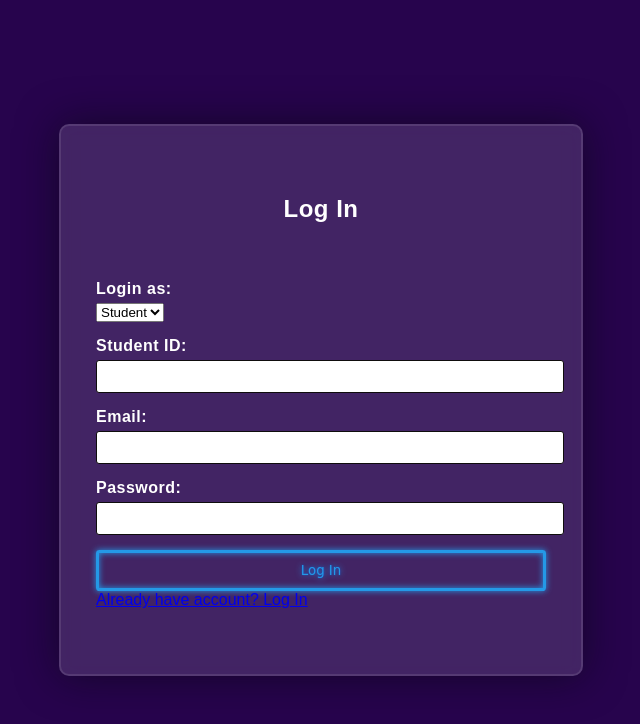
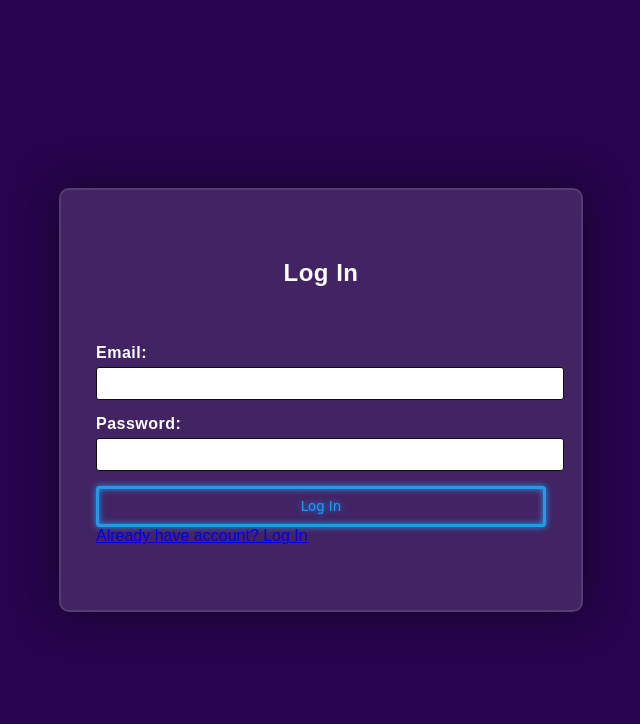
Before and after one commit to nitu2102/bracUnite, a Django app: page /login/ in a window 1280 px wide. Shown: the top 724 px of the page, without its empty margins (319-959 px from the left). Run offline with Django 4.2, Linux system fonts and the light colour scheme.

Commit message:
Sigup and 3 field login fixed

```diff
--- a/templates/login.html
+++ b/templates/login.html
@@ -93,19 +93,8 @@
   <div class="container">
     <h2>Log In</h2>
     <form action="#" method="post">
-      <div class="form-group">
-        <label for="loginType">Login as:</label>
-        <select id="loginType" onchange="showFields(this.value)">
-          <option value="student">Student</option>
-          <option value="alumni">Alumni</option>
-          <option value="faculty">Faculty</option>
-        </select>
-      </div>
 
-      <div class="form-group">
-        <label id="fieldLabel1" for="field1">Student ID:</label>
-        <input type="text" id="field1" required>
-      </div>
+
 
       <div class="form-group" id="fieldGroup2">
         <label id="fieldLabel2" for="field2">Email:</label>
@@ -119,35 +108,11 @@
 
       <div class="form-group">
         <input type="submit" value="Log In">
-        <a href="#" >Already have account? Log In</a>
+        <a href="\signup" >Already have account? Log In</a>
       </div>
     </form>
   </div>
 
-  <script>
-    function showFields(loginType) {
-      var fieldGroup2 = document.getElementById("fieldGroup2");
-      var fieldLabel2 = document.getElementById("fieldLabel2");
-      var fieldLabel3 = document.getElementById("fieldLabel3");
 
-      if (loginType === "student") {
-        fieldLabel1.innerText = "Student ID:";
-        fieldLabel2.innerText = "Email:";
-        fieldGroup2.style.display = "block";
-        fieldLabel3.innerText = "Password:";
-      } else if (loginType === "alumni") {
-        fieldLabel1.innerText = "Student ID:";
-        fieldLabel2.innerText = "Password:";
-        fieldGroup2.style.display = "none";
-        fieldLabel3.innerText = "Alumni Password:";
-      } else if (loginType === "faculty") {
-        fieldLabel1.innerText = "Email:";
-        fieldLabel2.innerText = "Password:";
-        fieldGroup2.style.display = "none";
-        fieldLabel3.innerText = "Faculty Password:";
-      }
-    }
-
-  </script>
 </body>
 </html>
```
